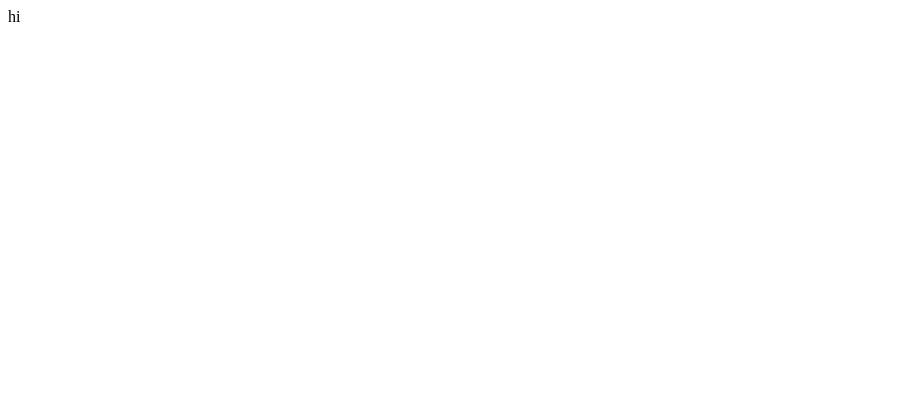
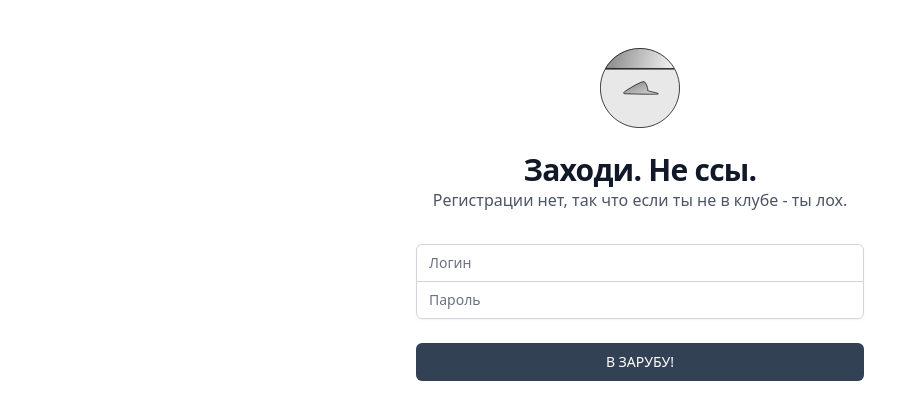
Before and after one commit to BoRonin/shini-poker, a Nuxt app in the folder shini-frontend/: page / in a window 1280 px wide. Shown: the top 420 px of the page, without its empty margins (0-919 px from the left). Built offline with nearby package versions, Linux system fonts and the light colour scheme.

Commit message:
added login layout

```diff
--- a/shini-frontend/app.vue
+++ b/shini-frontend/app.vue
@@ -1,16 +1,22 @@
 <template>
-  <div>
     <NuxtLayout>
       <transition name="page">
-
         <NuxtPage />
       </transition>
-
-
     </NuxtLayout>
-  </div>
 </template>
-
+<script setup lang="ts">
+useHead({
+    title: "Shini Poker bro",
+    meta: [{
+        name: 'description',
+        content: 'Отлично все',
+    }, {
+        name: 'keywords',
+        description: 'Покерь, Poker'
+    }]
+})
+</script>
 <style lang="sass">
 .page-enter-active, .page-leave-active
     transition: all 0.2s
--- /dev/null
+++ b/shini-frontend/assets/css/main.sass
@@ -0,0 +1,3 @@
+@tailwind base
+@tailwind components
+@tailwind utilities
--- /dev/null
+++ b/shini-frontend/components/login/signIn.vue
@@ -0,0 +1,46 @@
+<template>
+    <div class="flex min-h-full items-center text-center justify-center py-12 px-4 sm:px-6 lg:px-8">
+        <div class="w-full max-w-md space-y-8">
+            <div>
+                <Logo class="logo mx-auto hy-auto flex h-20 w-20" />
+                <h2 class="mt-6 text-center text-3xl font-bold tracking-tight text-gray-900">Заходи. Не ссы.</h2>
+                <a href="#" class="font-medium text-gray-600 hover:text-gray-400">Регистрации нет, так что если ты не в
+                    клубе - ты лох.</a>
+            </div>
+            <form class="mt-8 space-y-6" action="#" method="POST">
+                <input type="hidden" name="remember" value="true" />
+                <div class="-space-y-px rounded-md shadow-sm">
+                    <div>
+                        <label for="login" class="sr-only">Логин</label>
+                        <input id="login" name="login" type="text" required
+                            class="relative block w-full appearance-none rounded-none rounded-t-md border border-gray-300 px-3 py-2 text-gray-900 placeholder-gray-500 focus:z-10 focus:border-slate-700 focus:outline-none focus:ring-indigo-500 sm:text-sm"
+                            placeholder="Логин" />
+                    </div>
+                    <div>
+                        <label for="password" class="sr-only">Пароль</label>
+                        <input id="password" name="password" type="password" autocomplete="current-password" required=""
+                            class="relative block w-full appearance-none rounded-none rounded-b-md border border-gray-300 px-3 py-2 text-gray-900 placeholder-gray-500 focus:z-10 focus:border-slate-700 focus:outline-none focus:ring-indigo-500 sm:text-sm"
+                            placeholder="Пароль" />
+                    </div>
+                </div>
+
+                <div>
+                    <button type="submit"
+                        class="group relative flex w-full justify-center rounded-md border border-transparent bg-slate-700 py-2 px-4 text-sm font-medium text-white hover:border-slate-900 hover:text-slate-900 hover:bg-slate-300 focus:outline-none focus:ring-2 focus:ring-indigo-500 focus:ring-offset-2">
+                        <!-- <span class="absolute inset-y-0 left-0 flex items-center pl-3">
+                        </span> -->
+                        В ЗАРУБУ!
+                    </button>
+                </div>
+            </form>
+        </div>
+    </div>
+</template>
+
+<script setup>
+</script>
+
+<style lang="sass" scoped>
+    button
+        transition: all .3s ease-in-out
+</style>
--- /dev/null
+++ b/shini-frontend/components/logo.vue
@@ -0,0 +1,51 @@
+<template>
+    <svg width="557" height="556" viewBox="0 0 557 556" fill="none" xmlns="http://www.w3.org/2000/svg">
+        <path
+            d="M556.229 278C556.229 431.535 431.764 556 278.229 556C124.693 556 0.228558 431.535 0.228558 278C0.228558 229.618 12.5878 184.123 34.3214 144.5C81.5574 58.3819 173.075 0 278.229 0C383.382 0 474.9 58.382 522.136 144.5C525.27 150.214 528.209 156.051 530.945 162C547.177 197.305 556.229 236.596 556.229 278Z"
+            fill="#C0C0C0" fill-opacity="0.36" />
+        <path
+            d="M522.136 144.5C474.9 58.382 383.382 0 278.229 0C173.075 0 81.5574 58.3819 34.3214 144.5H278.229H522.136Z"
+            fill="url(#paint0_linear_1_14)" />
+        <path
+        class="withStroke"
+            d="M278.229 2.5C380.919 2.5 470.491 58.6835 517.876 142H278.229H38.5813C85.9661 58.6835 175.538 2.5 278.229 2.5ZM278.229 147H520.651C523.493 152.248 526.169 157.598 528.673 163.044C544.758 198.029 553.729 236.963 553.729 278C553.729 430.154 430.383 553.5 278.229 553.5C126.074 553.5 2.72856 430.154 2.72856 278C2.72856 230.577 14.7088 185.959 35.806 147H278.229Z"
+            stroke="black" stroke-width="5" />
+        <path
+        class="withStroke"
+            d="M332.229 296.297C335.729 287.797 322.229 236.797 306.229 234.797C292.229 225.797 179.162 295.864 171.729 303.297C159.729 315.297 164.729 318.297 179.229 318.297C188.448 318.297 408.729 324.797 406.229 318.297C403.729 311.797 348.729 303.297 332.229 296.297Z"
+            fill="url(#paint1_linear_1_14)" stroke="black" stroke-width="5" />
+        <defs>
+            <linearGradient id="paint0_linear_1_14" x1="106.321" y1="21.5" x2="555.821" y2="154.5"
+                gradientUnits="userSpaceOnUse">
+                <stop class="stoptop1" stop-color="#939393" />
+                <stop class="stoptop2" offset="1" stop-color="white" />
+            </linearGradient>
+            <linearGradient id="paint1_linear_1_14" x1="285.625" y1="234" x2="331.729" y2="348.297"
+                gradientUnits="userSpaceOnUse">
+                <stop class="stop1" stop-color="#999999" />
+                <stop class="stop2" offset="1" stop-color="#DADADA" />
+            </linearGradient>
+        </defs>
+    </svg>
+</template>
+
+<style lang="sass" scoped>
+    svg
+        transition: all .3s ease-in
+        *
+            transition: all .3s ease-in
+        &:hover
+            .withStroke
+                stroke: #999
+            .stop1
+                stop-color: blue
+            .stoptop1
+                stop-color: red
+            .stoptop2
+                stop-color: blue
+            .stop2
+                stop-color: red
+
+
+
+</style>
--- /dev/null
+++ b/shini-frontend/composables/useAuth.ts
@@ -0,0 +1,10 @@
+import {User} from '@/types/User'
+
+ export const useAuth = () =>{
+    const config = useRuntimeConfig()
+    const user = useState<User | null>('user', ()=> {
+        return null})
+    return{
+        user,
+    }
+}
--- a/shini-frontend/layouts/default.vue
+++ b/shini-frontend/layouts/default.vue
@@ -1,5 +1,14 @@
 <template>
-  <div class="page">
-      <slot />
+  <div class="container page mx-auto" v-if="user === null">
+    <LoginSignIn />
+  </div>
+  <div class="container page mx-auto" v-else>
+    <!-- <slot /> -->
+    {{ user }}
   </div>
 </template>
+
+<script setup lang="ts">
+const {user} = useAuth()
+
+</script>
--- a/shini-frontend/nuxt.config.ts
+++ b/shini-frontend/nuxt.config.ts
@@ -1,4 +1,29 @@
 // https://nuxt.com/docs/api/configuration/nuxt-config
 export default defineNuxtConfig({
+    publicRuntimeConfig: {
+        BASE_URL: process.env.BASE_URL
+      },
+    app:{
+
+        head:{
+            meta:
+              [{
+                'http-equiv': 'Content-Security-Policy',
+                content: 'upgrade-insecure-requests'
+            }],
+            script:[],
+            noscript:[]
+          }
+
+    },
+    css:[
+        '@/assets/css/main.sass'
+    ],
+    postcss: {
+        plugins: {
+          tailwindcss: {},
+          autoprefixer: {},
+        },
+      },
 
 })
--- /dev/null
+++ b/shini-frontend/pages/games/index.vue
@@ -0,0 +1,3 @@
+<template>
+    <div class="div">Games page</div>
+</template>
--- a/shini-frontend/pages/index.vue
+++ b/shini-frontend/pages/index.vue
@@ -1,3 +1,20 @@
 <template>
-    <div>hi</div>
+    <div class="conatiner mx-auto text-center">
+        <div class="login-section hy-auto mt-40">
+            <LoginSignIn />
+        </div>
+    </div>
 </template>
+
+<script setup lang="ts">
+const route = useRouter()
+const config = useRuntimeConfig()
+const stringurl = ref<string | null>()
+stringurl.value = config.BASE_URL
+
+
+</script>
+
+<style lang="sass" scoped>
+
+</style>
--- /dev/null
+++ b/shini-frontend/tailwind.config.js
@@ -0,0 +1,17 @@
+/** @type {import('tailwindcss').Config} */
+module.exports = {
+  content: [
+    "./components/**/*.{js,vue,ts}",
+    "./layouts/**/*.vue",
+    "./pages/**/*.vue",
+    "./plugins/**/*.{js,ts}",
+    "./nuxt.config.{js,ts}",
+    "./app.vue",
+  ],
+  theme: {
+    extend: {},
+  },
+  plugins: [
+    require('@tailwindcss/forms'),
+  ],
+}
--- /dev/null
+++ b/shini-frontend/types/User.ts
@@ -0,0 +1,7 @@
+export interface User {
+    id: number,
+    device_id?: string,
+    name?: string,
+    image_url?: string,
+    e_mail: string,
+}
```
Also changed, not shown: shini-frontend/package.json (+7 -1 lines), 2 other files (tests, documents, lock files or other folders).
